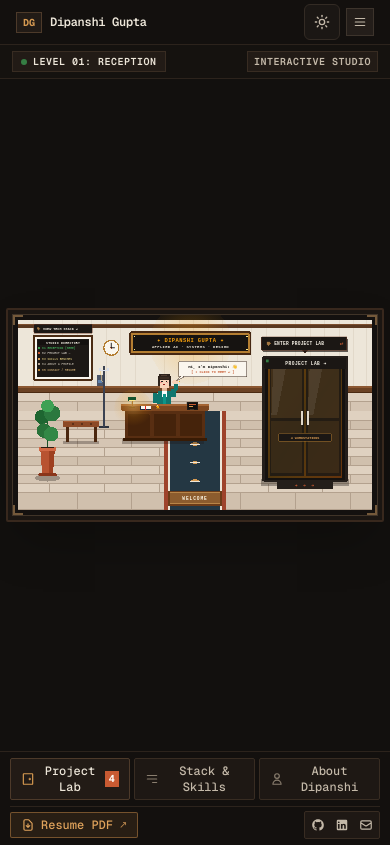
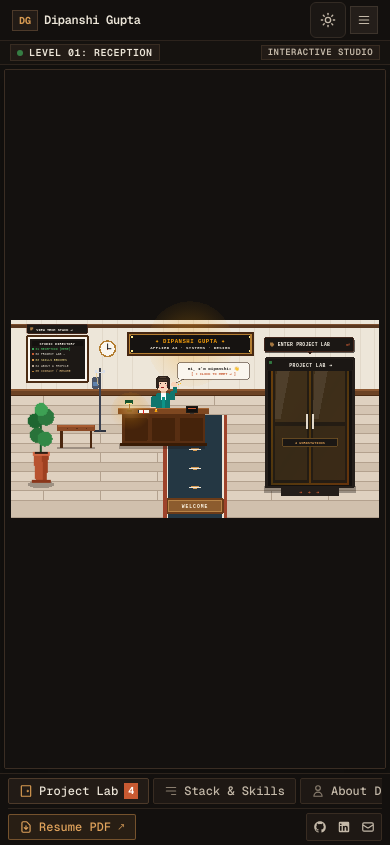
Before and after one commit to Dipanshi1/dipanshi-portfolio, a Next.js app: page / in a window 390 px wide. Built offline with nearby package versions, Linux system fonts and the light colour scheme.

Commit message:
feat(cohesion): refine viewport composition, spacing, and responsive scaling (Slice 1C)

```diff
--- a/src/app/page.tsx
+++ b/src/app/page.tsx
@@ -68,16 +68,17 @@ export default function Home() {
   }, []);
 
   return (
-    <div className="relative w-full h-[calc(100dvh-2.75rem)] sm:h-[calc(100dvh-3rem)] max-h-[calc(100dvh-2.75rem)] sm:max-h-[calc(100dvh-3rem)] overflow-hidden bg-canvas flex flex-col justify-between select-none">
+    <div className="relative w-full h-[calc(100dvh-2.5rem)] sm:h-[calc(100dvh-2.75rem)] max-h-[calc(100dvh-2.5rem)] sm:max-h-[calc(100dvh-2.75rem)] overflow-hidden bg-canvas flex flex-col justify-between select-none">
       {/* 1. TOP STUDIO STATUS STRIP */}
-      <div className="relative z-20 w-full shrink-0 px-3 sm:px-6 py-1.5 sm:py-2 flex items-center justify-between border-b border-[#2C231C] bg-[#16120F]/95 backdrop-blur-xs text-[11px] font-mono text-text-secondary">
+      <div className="relative z-20 w-full shrink-0 border-b border-[#2C231C] bg-[#16120F]/95 backdrop-blur-xs text-[10px] sm:text-[11px] font-mono text-text-secondary h-6 sm:h-7 px-2.5 sm:px-4 py-0.5 flex items-center justify-between">
+        <div className="w-full max-w-7xl mx-auto flex items-center justify-between">
           {/* Left: Studio Location & Candidate Identity */}
-        <div className="flex items-center gap-2.5">
-          <span className="flex items-center gap-1.5 px-2 py-0.5 rounded-xs bg-[#221B16] border border-[#382C22] text-[#EDE6D9] shadow-2xs">
+          <div className="flex items-center gap-2">
+            <span className="flex items-center gap-1.5 px-1.5 py-0.2 rounded-xs bg-[#221B16] border border-[#382C22] text-[#EDE6D9]">
               <span className="w-1.5 h-1.5 rounded-full bg-accent-success animate-pulse" aria-hidden="true" />
-            <span className="font-semibold text-[10px] sm:text-[11px] tracking-wider">LEVEL 01: RECEPTION</span>
+              <span className="font-semibold text-[10px] tracking-wider">LEVEL 01: RECEPTION</span>
             </span>
-          <span className="hidden md:inline-flex items-center gap-1.5 text-text-tertiary text-[11px]">
+            <span className="hidden md:inline-flex items-center gap-1.5 text-text-tertiary">
               <span className="text-[#EDE6D9]">Dipanshi Gupta</span>
               <span className="text-[#382C22]">/</span>
               <span>3rd-Year CS</span>
@@ -87,29 +88,19 @@ export default function Home() {
           </div>
 
           {/* Right: Interaction Guide Tip */}
-        <div className="flex items-center gap-2 text-text-tertiary text-[11px]">
+          <div className="flex items-center gap-2 text-text-tertiary">
             <span className="hidden sm:inline">Click scene hotspots or navigate below:</span>
-          <span className="px-1.5 py-0.5 rounded-xs bg-[#221B16] border border-[#382C22] text-text-secondary text-[10px] font-semibold tracking-wider">
+            <span className="px-1.5 py-0.2 rounded-xs bg-[#221B16] border border-[#382C22] text-text-secondary font-semibold text-[9px] tracking-wider">
               INTERACTIVE STUDIO
             </span>
           </div>
         </div>
+      </div>
 
-      {/* 2. CENTER STAGE: LAYERED ARCHITECTURAL PROSCENIUM HOUSING */}
-      <div className="relative flex-1 min-h-0 w-full h-full flex items-center justify-center overflow-hidden p-1.5 sm:p-3 bg-[#12100E]">
-        {/* Layer 1: Outer Walnut Studio Casing */}
-        <div className="relative w-full max-w-[1400px] flex items-center justify-center rounded-sm border-2 border-[#38281D] sm:border-[3px] bg-[#161310] overflow-hidden shadow-2xl sm:h-full my-auto">
-          {/* Layer 2: Intermediate Deep-Ink Reveal Mat */}
-          <div className="relative w-full h-full p-1 sm:p-2 bg-[#1B1612] flex items-center justify-center">
-            {/* Layer 3: Inner Precision Bezel with Brass/Walnut Corner Trim */}
-            <div className="relative w-full h-full rounded-xs border border-[#4A3B2D]/75 bg-[#241E1A] overflow-hidden flex items-center justify-center shadow-inner">
-              {/* Architectural Corner Notches */}
-              <div className="absolute top-0 left-0 w-2.5 h-2.5 sm:w-3 sm:h-3 border-t-2 border-l-2 border-[#8C6B45]/80 pointer-events-none z-10" />
-              <div className="absolute top-0 right-0 w-2.5 h-2.5 sm:w-3 sm:h-3 border-t-2 border-r-2 border-[#8C6B45]/80 pointer-events-none z-10" />
-              <div className="absolute bottom-0 left-0 w-2.5 h-2.5 sm:w-3 sm:h-3 border-b-2 border-l-2 border-[#8C6B45]/80 pointer-events-none z-10" />
-              <div className="absolute bottom-0 right-0 w-2.5 h-2.5 sm:w-3 sm:h-3 border-b-2 border-r-2 border-[#8C6B45]/80 pointer-events-none z-10" />
-
-              {/* The Diorama Reception Scene */}
+      {/* 2. CENTER STAGE: RESPONSIVE EXPANDED PIXEL-ART RECEPTION */}
+      <div className="relative flex-1 min-h-0 w-full h-full flex items-center justify-center overflow-hidden p-1 sm:p-1.5 md:p-2 bg-[#12100E]">
+        {/* Subtle, palette-consistent architectural frame */}
+        <div className="relative w-full h-full max-w-[1720px] flex items-center justify-center rounded-sm border border-[#3A2D23] bg-[#16120E] shadow-xl overflow-hidden my-auto">
           <WelcomeScene
             onEnterProjects={() => handleOpenProjects()}
             onOpenAbout={handleOpenAbout}
@@ -117,19 +108,17 @@ export default function Home() {
           />
         </div>
       </div>
-        </div>
-      </div>
 
-      {/* 3. COHERENT STUDIO CONTROL PANEL & RECRUITER DOCK */}
+      {/* 3. COHERENT COMPACT STUDIO CONTROL PANEL */}
       <footer
-        className="relative z-20 w-full shrink-0 border-t border-[#2C231C] bg-[#14110F]/95 backdrop-blur-md px-2.5 sm:px-6 py-1.5 sm:py-2 text-xs font-mono"
+        className="relative z-20 w-full shrink-0 border-t border-[#2C231C] bg-[#14110F]/95 backdrop-blur-md px-2 sm:px-4 py-1 sm:py-1.5 text-xs font-mono"
         role="region"
         aria-label="Direct Portfolio & Recruiter Control Panel"
       >
-        <div className="max-w-6xl mx-auto flex flex-col md:flex-row items-center justify-between gap-1.5 sm:gap-3">
+        <div className="w-full max-w-7xl mx-auto flex flex-col md:flex-row items-center justify-between gap-1 sm:gap-2">
           {/* Module A: Studio Room Navigation Console */}
           <div className="flex items-center gap-1 sm:gap-1.5 w-full md:w-auto overflow-x-auto no-scrollbar">
-            <span className="text-[10px] text-text-tertiary uppercase tracking-wider hidden sm:inline mr-1 font-semibold select-none">
+            <span className="text-[9px] sm:text-[10px] text-text-tertiary uppercase tracking-wider hidden sm:inline mr-1 font-semibold select-none">
               ROOMS:
             </span>
 
@@ -137,7 +126,7 @@ export default function Home() {
             <button
               type="button"
               onClick={() => handleOpenProjects()}
-              className="flex items-center gap-1.5 px-2.5 sm:px-3 py-1 sm:py-1.5 rounded-sm border border-[#4D3A2A] bg-[#221B16] text-[#EDE6D9] hover:bg-[#2C221C] hover:border-[#6B4B32] transition-colors focus-visible:outline-none focus-visible:ring-1 focus-visible:ring-[#D89B52]/70 font-medium text-xs shadow-2xs"
+              className="flex items-center gap-1.5 px-2.5 py-1 rounded-sm border border-[#4D3A2A] bg-[#221B16] text-[#EDE6D9] hover:bg-[#2C221C] hover:border-[#6B4B32] transition-colors focus-visible:outline-none focus-visible:ring-1 focus-visible:ring-[#D89B52]/70 font-medium text-xs shadow-2xs shrink-0"
             >
               <svg className="w-3.5 h-3.5 text-[#D89B52] shrink-0" fill="none" stroke="currentColor" viewBox="0 0 24 24" aria-hidden="true">
                 <rect x="4" y="3" width="16" height="18" rx="1" strokeWidth="2" />
@@ -153,7 +142,7 @@ export default function Home() {
             <button
               type="button"
               onClick={handleOpenSkills}
-              className="flex items-center gap-1.5 px-2.5 sm:px-3 py-1 sm:py-1.5 rounded-sm border border-[#382C22] bg-[#1E1814] text-text-secondary hover:text-[#EDE6D9] hover:bg-[#28201A] hover:border-[#523E2E] transition-colors focus-visible:outline-none focus-visible:ring-1 focus-visible:ring-[#D89B52]/70 font-medium text-xs shadow-2xs"
+              className="flex items-center gap-1.5 px-2.5 py-1 rounded-sm border border-[#382C22] bg-[#1E1814] text-text-secondary hover:text-[#EDE6D9] hover:bg-[#28201A] hover:border-[#523E2E] transition-colors focus-visible:outline-none focus-visible:ring-1 focus-visible:ring-[#D89B52]/70 font-medium text-xs shadow-2xs shrink-0"
             >
               <svg className="w-3.5 h-3.5 text-text-tertiary shrink-0" fill="none" stroke="currentColor" viewBox="0 0 24 24" aria-hidden="true">
                 <path strokeLinecap="round" strokeLinejoin="round" strokeWidth="2" d="M4 6h16M4 12h16m-7 6h7" />
@@ -165,7 +154,7 @@ export default function Home() {
             <button
               type="button"
               onClick={handleOpenAbout}
-              className="flex items-center gap-1.5 px-2.5 sm:px-3 py-1 sm:py-1.5 rounded-sm border border-[#382C22] bg-[#1E1814] text-text-secondary hover:text-[#EDE6D9] hover:bg-[#28201A] hover:border-[#523E2E] transition-colors focus-visible:outline-none focus-visible:ring-1 focus-visible:ring-[#D89B52]/70 font-medium text-xs shadow-2xs"
+              className="flex items-center gap-1.5 px-2.5 py-1 rounded-sm border border-[#382C22] bg-[#1E1814] text-text-secondary hover:text-[#EDE6D9] hover:bg-[#28201A] hover:border-[#523E2E] transition-colors focus-visible:outline-none focus-visible:ring-1 focus-visible:ring-[#D89B52]/70 font-medium text-xs shadow-2xs shrink-0"
             >
               <svg className="w-3.5 h-3.5 text-text-tertiary shrink-0" fill="none" stroke="currentColor" viewBox="0 0 24 24" aria-hidden="true">
                 <path strokeLinecap="round" strokeLinejoin="round" strokeWidth="2" d="M16 7a4 4 0 11-8 0 4 4 0 018 0zM12 14a7 7 0 00-7 7h14a7 7 0 00-7-7z" />
@@ -175,8 +164,8 @@ export default function Home() {
           </div>
 
           {/* Module B: Direct Recruiter Dispatch Console */}
-          <div className="flex items-center justify-between md:justify-end gap-2 w-full md:w-auto border-t md:border-t-0 border-[#2C231C] pt-1 md:pt-0">
-            <span className="text-[10px] text-text-tertiary uppercase tracking-wider hidden lg:inline mr-1 font-semibold select-none">
+          <div className="flex items-center justify-between md:justify-end gap-1.5 sm:gap-2 w-full md:w-auto border-t md:border-t-0 border-[#2C231C] pt-1 md:pt-0">
+            <span className="text-[9px] sm:text-[10px] text-text-tertiary uppercase tracking-wider hidden lg:inline mr-1 font-semibold select-none">
               DISPATCH:
             </span>
 
@@ -185,7 +174,7 @@ export default function Home() {
               href={siteConfig.links.resume}
               target="_blank"
               rel="noopener noreferrer"
-              className="flex items-center gap-1.5 px-2.5 sm:px-3 py-1 sm:py-1.5 rounded-sm border border-[#A8763E]/60 bg-[#A8763E]/15 text-[#E0A35C] hover:bg-[#A8763E]/25 hover:border-[#D89B52] transition-colors focus-visible:outline-none focus-visible:ring-1 focus-visible:ring-[#D89B52]/70 font-medium text-xs shadow-2xs"
+              className="flex items-center gap-1.5 px-2.5 py-1 rounded-sm border border-[#A8763E]/60 bg-[#A8763E]/15 text-[#E0A35C] hover:bg-[#A8763E]/25 hover:border-[#D89B52] transition-colors focus-visible:outline-none focus-visible:ring-1 focus-visible:ring-[#D89B52]/70 font-medium text-xs shadow-2xs shrink-0"
             >
               <svg
                 className="w-3.5 h-3.5"
@@ -206,15 +195,15 @@ export default function Home() {
             </a>
 
             {/* Direct Verified Social & Email Quiet Tool Cluster */}
-            <div className="inline-flex items-center rounded-sm border border-[#382C22] bg-[#1E1814] p-0.5 gap-0.5">
+            <div className="inline-flex items-center rounded-sm border border-[#382C22] bg-[#1E1814] p-0.5 gap-0.5 shrink-0">
               <a
                 href={siteConfig.links.github}
                 target="_blank"
                 rel="noopener noreferrer"
-                className="p-1 sm:p-1.5 rounded-xs text-text-secondary hover:text-[#EDE6D9] hover:bg-[#28201A] transition-colors focus-visible:outline-none focus-visible:ring-1 focus-visible:ring-[#D89B52]/70"
+                className="p-1 rounded-xs text-text-secondary hover:text-[#EDE6D9] hover:bg-[#28201A] transition-colors focus-visible:outline-none focus-visible:ring-1 focus-visible:ring-[#D89B52]/70"
                 aria-label="Dipanshi Gupta on GitHub (opens in new tab)"
               >
-                <svg className="w-3.5 h-3.5 sm:w-4 sm:h-4" fill="currentColor" viewBox="0 0 24 24" aria-hidden="true">
+                <svg className="w-3.5 h-3.5" fill="currentColor" viewBox="0 0 24 24" aria-hidden="true">
                   <path
                     fillRule="evenodd"
                     clipRule="evenodd"
@@ -227,20 +216,20 @@ export default function Home() {
                 href={siteConfig.links.linkedin}
                 target="_blank"
                 rel="noopener noreferrer"
-                className="p-1 sm:p-1.5 rounded-xs text-text-secondary hover:text-[#EDE6D9] hover:bg-[#28201A] transition-colors focus-visible:outline-none focus-visible:ring-1 focus-visible:ring-[#D89B52]/70"
+                className="p-1 rounded-xs text-text-secondary hover:text-[#EDE6D9] hover:bg-[#28201A] transition-colors focus-visible:outline-none focus-visible:ring-1 focus-visible:ring-[#D89B52]/70"
                 aria-label="Dipanshi Gupta on LinkedIn (opens in new tab)"
               >
-                <svg className="w-3.5 h-3.5 sm:w-4 sm:h-4" fill="currentColor" viewBox="0 0 24 24" aria-hidden="true">
+                <svg className="w-3.5 h-3.5" fill="currentColor" viewBox="0 0 24 24" aria-hidden="true">
                   <path d="M19 3a2 2 0 0 1 2 2v14a2 2 0 0 1-2 2H5a2 2 0 0 1-2-2V5a2 2 0 0 1 2-2h14m-.5 15.5v-5.3a3.26 3.26 0 0 0-3.26-3.26c-.85 0-1.84.52-2.28 1.3v-1.11h-2.79v8.37h2.79v-4.93c0-.77.62-1.4 1.39-1.4a1.4 1.4 0 0 1 1.4 1.4v4.93h2.75M6.46 8.76a1.45 1.45 0 0 0 0-2.9 1.45 1.45 0 0 0 0 2.9m1.4 9.74v-8.37H5.06v8.37h2.8z" />
                 </svg>
               </a>
 
               <a
                 href={siteConfig.links.email}
-                className="p-1 sm:p-1.5 rounded-xs text-text-secondary hover:text-[#EDE6D9] hover:bg-[#28201A] transition-colors focus-visible:outline-none focus-visible:ring-1 focus-visible:ring-[#D89B52]/70"
+                className="p-1 rounded-xs text-text-secondary hover:text-[#EDE6D9] hover:bg-[#28201A] transition-colors focus-visible:outline-none focus-visible:ring-1 focus-visible:ring-[#D89B52]/70"
                 aria-label="Send email to Dipanshi Gupta"
               >
-                <svg className="w-3.5 h-3.5 sm:w-4 sm:h-4" fill="none" stroke="currentColor" viewBox="0 0 24 24" aria-hidden="true">
+                <svg className="w-3.5 h-3.5" fill="none" stroke="currentColor" viewBox="0 0 24 24" aria-hidden="true">
                   <path
                     strokeLinecap="round"
                     strokeLinejoin="round"
--- a/src/components/home/welcome/welcome-scene.tsx
+++ b/src/components/home/welcome/welcome-scene.tsx
@@ -19,7 +19,8 @@ export function WelcomeScene({
     <div className="relative w-full h-full flex items-center justify-center select-none overflow-hidden bg-canvas">
       <svg
         viewBox="0 0 800 440"
-        className="w-full h-auto max-h-full max-w-[1400px] mx-auto block"
+        preserveAspectRatio="xMidYMid meet"
+        className="w-full h-full max-h-full max-w-full block mx-auto"
         style={{ shapeRendering: "crispEdges" }}
         role="img"
         aria-label="Interactive full-screen isometric pixel-art reception entrance of Dipanshi's engineering studio. Click characters, plaques, directory, or Project Lab doorway to interact."
--- a/src/components/layout/header.tsx
+++ b/src/components/layout/header.tsx
@@ -38,12 +38,12 @@ export function Header() {
 
   return (
     <header className="sticky top-0 z-50 w-full border-b border-[#2C231C] bg-[#14110F]/95 backdrop-blur-md transition-colors duration-150">
-      <Container className="flex h-11 sm:h-12 items-center justify-between px-3 sm:px-6">
+      <div className="w-full max-w-7xl mx-auto flex h-10 sm:h-11 items-center justify-between px-3 sm:px-5">
         {/* Left: Identity & Availability Nameplate */}
-        <div className="flex items-center gap-2.5 sm:gap-3">
+        <div className="flex items-center gap-2 sm:gap-2.5">
           <a
             href="/"
-            className="group flex items-center gap-2 rounded-xs focus-visible:outline-none focus-visible:ring-1 focus-visible:ring-[#D89B52]/70"
+            className="group flex items-center gap-1.5 sm:gap-2 rounded-xs focus-visible:outline-none focus-visible:ring-1 focus-visible:ring-[#D89B52]/70"
             aria-label={`${siteConfig.name} Studio Home`}
           >
             <span className="font-mono text-[10px] sm:text-[11px] font-bold px-1.5 py-0.5 rounded-xs border border-[#4D3A2A] bg-[#221B16] text-[#D89B52] group-hover:border-[#D89B52] transition-colors shadow-2xs">
@@ -55,8 +55,8 @@ export function Header() {
           </a>
 
           {/* Subtle Studio Status Indicator (Desktop) */}
-          <div className="hidden lg:flex items-center pl-2.5 border-l border-[#2C231C]">
-            <span className="inline-flex items-center gap-1.5 px-2 py-0.5 rounded-xs text-[10px] font-mono text-text-tertiary bg-[#1A1512] border border-[#2A211A] select-none">
+          <div className="hidden lg:flex items-center pl-2 border-l border-[#2C231C]">
+            <span className="inline-flex items-center gap-1.5 px-1.5 py-0.2 rounded-xs text-[10px] font-mono text-text-tertiary bg-[#1A1512] border border-[#2A211A] select-none">
               <span className="w-1.5 h-1.5 rounded-full bg-accent-success animate-pulse shrink-0" aria-hidden="true" />
               <span>{siteConfig.status}</span>
             </span>
@@ -64,17 +64,17 @@ export function Header() {
         </div>
 
         {/* Right: Unified Navigation & Actions */}
-        <div className="flex items-center gap-2 sm:gap-3">
+        <div className="flex items-center gap-1.5 sm:gap-2">
           {/* Desktop Navigation Links */}
           <nav
-            className="hidden md:flex items-center gap-1 text-[11px] font-mono uppercase tracking-wider"
+            className="hidden md:flex items-center gap-0.5 sm:gap-1 text-[11px] font-mono uppercase tracking-wider"
             aria-label="Main Navigation"
           >
             {siteConfig.nav.map((item) => (
               <a
                 key={item.label}
                 href={item.href}
-                className="text-text-secondary hover:text-[#EDE6D9] hover:bg-[#221B16] px-2 py-1 transition-colors duration-150 rounded-xs focus-visible:outline-none focus-visible:ring-1 focus-visible:ring-[#D89B52]/70"
+                className="text-text-secondary hover:text-[#EDE6D9] hover:bg-[#221B16] px-1.5 sm:px-2 py-0.5 transition-colors duration-150 rounded-xs focus-visible:outline-none focus-visible:ring-1 focus-visible:ring-[#D89B52]/70"
               >
                 {item.label}
               </a>
@@ -83,25 +83,25 @@ export function Header() {
 
           {/* Subtle Hairline Divider (Desktop) */}
           <span
-            className="hidden md:block h-3.5 w-px bg-[#2C231C] shrink-0"
+            className="hidden md:block h-3 w-px bg-[#2C231C] shrink-0"
             aria-hidden="true"
           />
 
           {/* Actions: Resume, Theme Toggle, Mobile Trigger */}
-          <div className="flex items-center gap-1.5 sm:gap-2">
+          <div className="flex items-center gap-1 sm:gap-1.5">
             <Button
               variant="brass"
               size="sm"
               href={siteConfig.links.resume}
               external
-              className="hidden md:inline-flex text-[11px] h-7 px-2.5 font-mono"
+              className="hidden md:inline-flex text-[11px] h-6.5 px-2 font-mono"
             >
               <span>Resume</span>
               <svg
                 xmlns="http://www.w3.org/2000/svg"
                 viewBox="0 0 24 24"
-                width="12"
-                height="12"
+                width="11"
+                height="11"
                 fill="none"
                 stroke="currentColor"
                 strokeWidth="2"
@@ -166,14 +166,14 @@ export function Header() {
             </button>
           </div>
         </div>
-      </Container>
+      </div>
 
       {/* Accessible Mobile Navigation Drawer */}
       <div
         id="mobile-navigation"
         ref={menuRef}
         className={cn(
-          "md:hidden fixed inset-x-0 top-11 sm:top-12 z-50 bg-[#181411] border-b border-[#2C231C] backdrop-blur-xl transition-all duration-200 ease-out-expo overflow-y-auto max-h-[calc(100vh-3rem)] shadow-2xl",
+          "md:hidden fixed inset-x-0 top-10 sm:top-11 z-50 bg-[#181411] border-b border-[#2C231C] backdrop-blur-xl transition-all duration-200 ease-out-expo overflow-y-auto max-h-[calc(100vh-2.75rem)] shadow-2xl",
           isOpen
             ? "opacity-100 translate-y-0 visible"
             : "opacity-0 -translate-y-2 invisible pointer-events-none"
```
Lines whose indentation alone changed are shown as unchanged.
